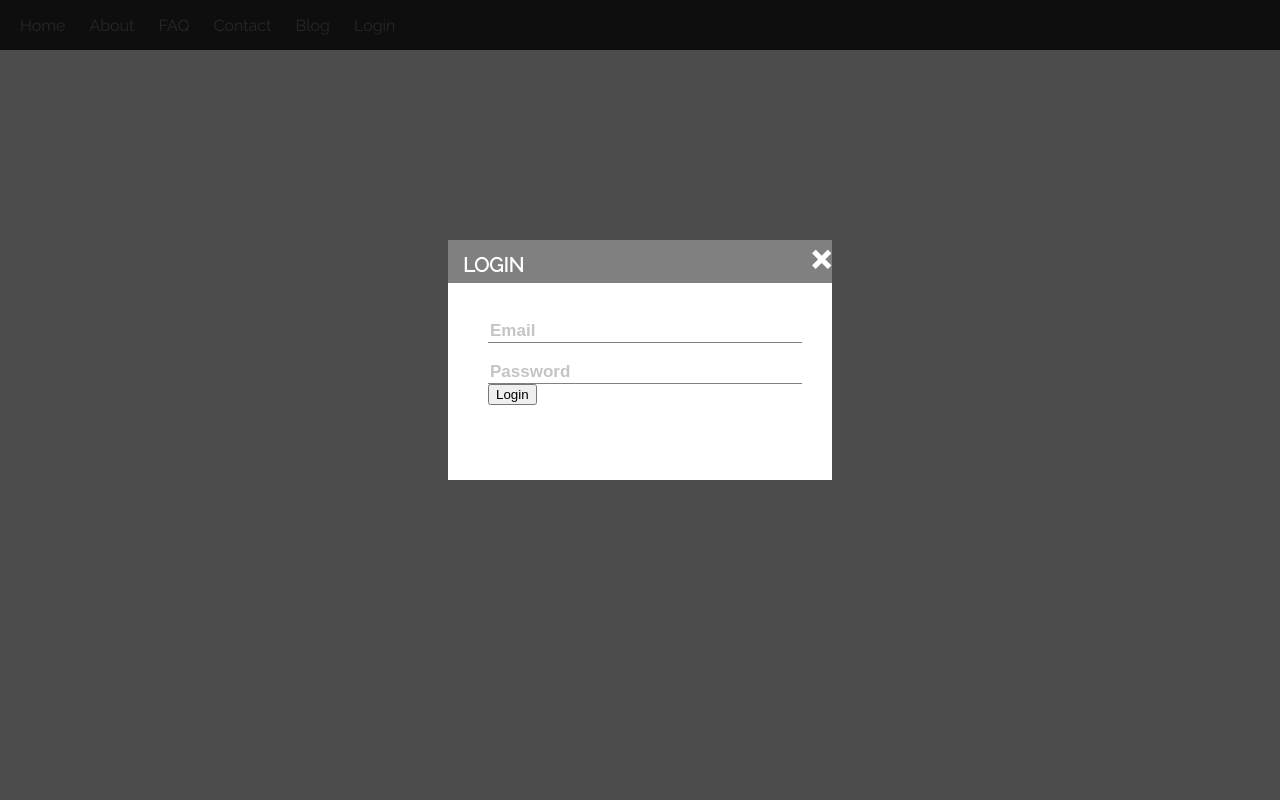
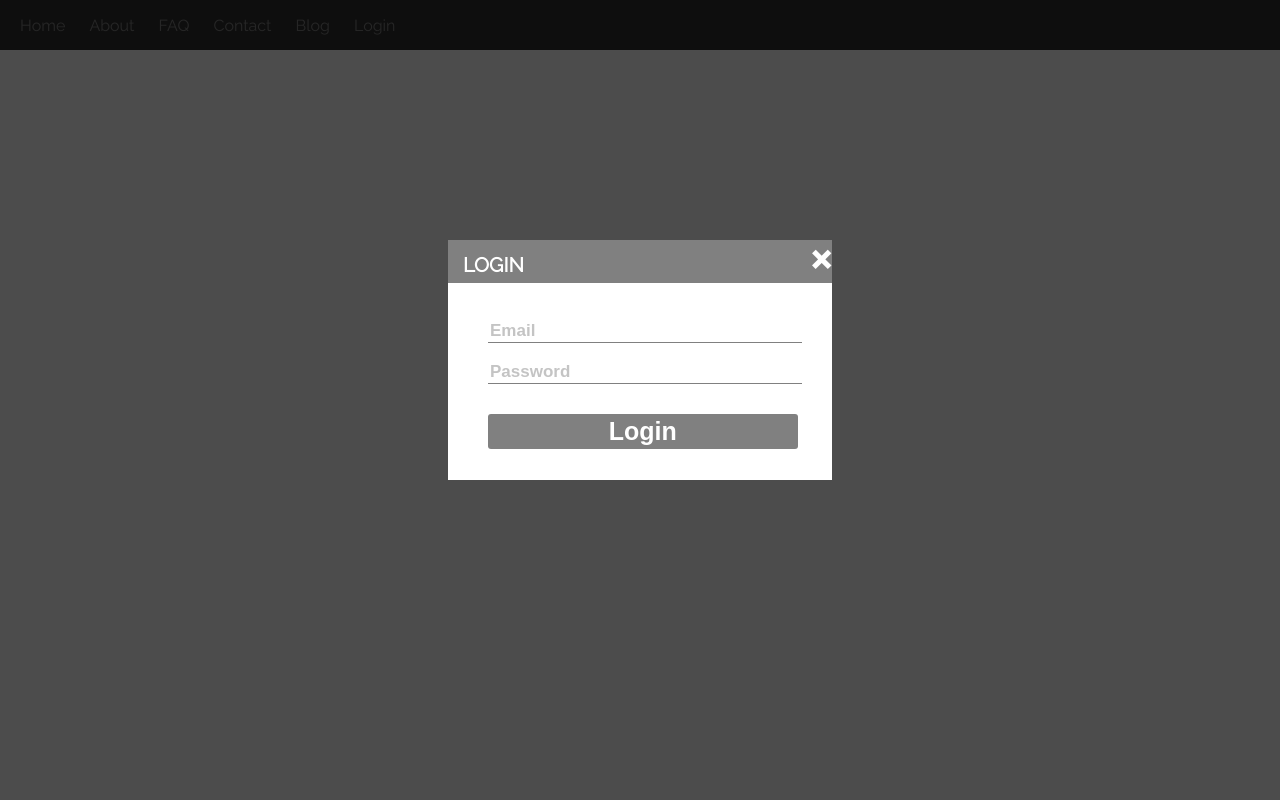
Before and after one commit to chexburger/CodeToSuccess, a plain HTML site: page Project3/index.html in a window 1280 px wide. Both pictures are taken after a click on the link "Login". Shown: the top 800 px of the page. Drawn offline with nearby package versions, Linux system fonts and the light colour scheme.

Commit message:
fix to login button

```diff
--- a/Project3/assets/html/login-modal.html
+++ b/Project3/assets/html/login-modal.html
@@ -3,11 +3,11 @@
     <p>LOGIN</p>
     <a href="javascript:$('#loginModal').toggle();">&times;</a>
   </div>
-  <div class="forms">
-    <form action="#">
+  <!-- <div class="forms"> -->
+    <form class="forms" action="#">
       <input type="email" placeholder="Email" required>
       <input type="password" placeholder="Password" required>
       <button type="submit" class="loginButton">Login</button>
     </form>
-  </div>
+  <!-- </div> -->
 </div>
```
